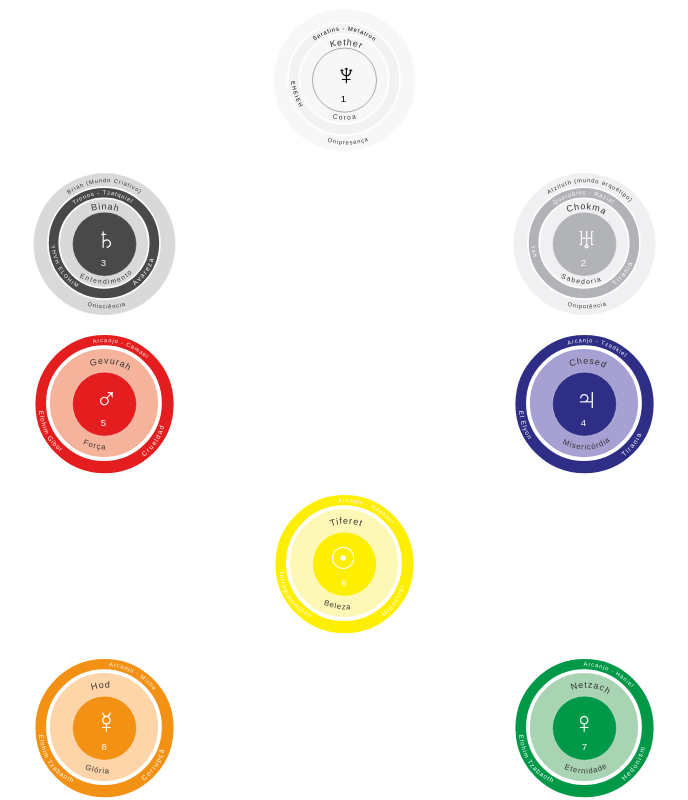
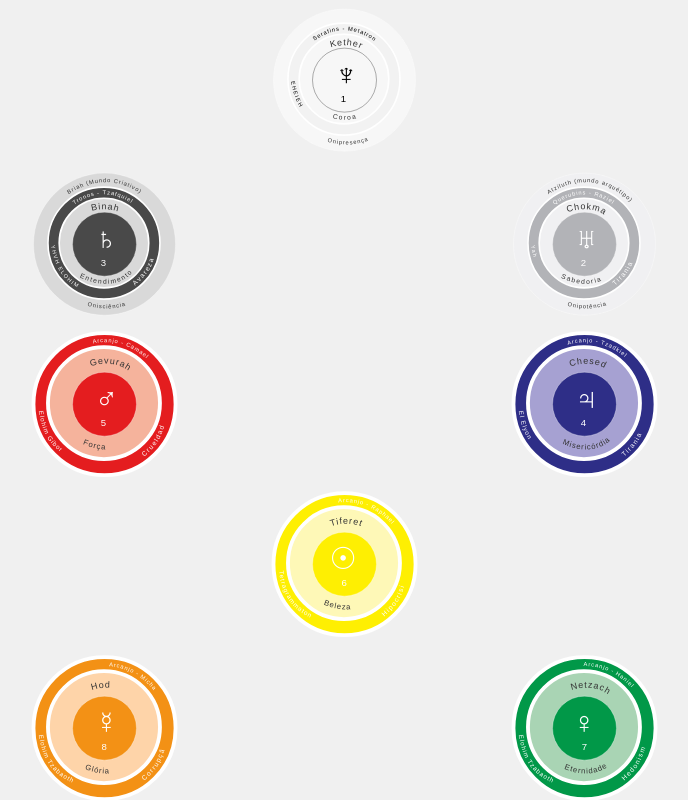
Before and after one commit to mrviniciux/interactive-kaballah, a React (Create React App) app: page / in a window 1280 px wide. Shown: the top 800 px of the page, without its empty margins (296-984 px from the left). Built offline with nearby package versions, Linux system fonts and the light colour scheme.

Commit message:
feat(draggable): created draggable area

```diff
--- a/src/app/App.module.scss
+++ b/src/app/App.module.scss
@@ -12,18 +12,18 @@
   min-width: 1006px;
 }
 
-.App > .kether,
-.App > .malkuth {
+.App .kether,
+.App .malkuth {
   width: 100%;
 }
 
-.App > .malkuth {
+.App .malkuth {
   padding-top: 8rem;
 }
 
-.App > .binah-chokma,
-.App > .gevura-chesed,
-.App > .hod-netzach {
+.App .binah-chokma,
+.App .gevura-chesed,
+.App .hod-netzach {
   display: flex;
   justify-content: space-evenly;
 }
--- a/src/app/App.tsx
+++ b/src/app/App.tsx
@@ -1,3 +1,4 @@
+import { useRef, useState } from 'react';
 import Sephirot, { BiggerSephirot } from '../components/Sephirot';
 import PageUnderConstruction from '../components/UnderConstruction/UnderConstruction';
 import {
@@ -13,10 +14,166 @@ import {
   yesod,
 } from './sephirots.mock';
 
-const App = () => (
+const App = () => {
+  const containerRef = useRef<HTMLDivElement>(null);
+  const contentRef = useRef<HTMLDivElement>(null);
+
+  const [isDragging, setIsDragging] = useState<boolean>(false);
+  const [startPos, setStartPos] = useState<{ x: number; y: number }>({
+    x: 0,
+    y: 0,
+  });
+  const [offset, setOffset] = useState<{ x: number; y: number }>({
+    x: 0,
+    y: 0,
+  });
+  const [scale, setScale] = useState<number>(1);
+
+  // Para o gesto de pinça (zoom) no mobile
+  const [initialPinchDistance, setInitialPinchDistance] = useState<number>(0);
+  const [initialScale, setInitialScale] = useState<number>(1);
+
+  // Função para calcular a distância entre dois pontos no toque
+  const getDistance = (touch1: Touch, touch2: Touch) => {
+    const dx = touch2.clientX - touch1.clientX;
+    const dy = touch2.clientY - touch1.clientY;
+    return Math.sqrt(dx * dx + dy * dy);
+  };
+
+  // Função para iniciar o arrasto (Mouse ou Toque)
+  const handlePointerDown = (
+    e: React.MouseEvent<HTMLElement> | React.TouchEvent<HTMLElement>
+  ) => {
+    // Verificar o tipo de evento
+    if (e.type === 'mousedown' || e.type === 'touchstart') {
+      const touchEvent = e as React.TouchEvent<HTMLElement>;
+      const mouseEvent = e as React.MouseEvent<HTMLElement>;
+
+      // Verificar se é um toque ou mouse
+      const touch =
+        'touches' in e
+          ? touchEvent.touches[0]
+          : { clientX: mouseEvent.clientX, clientY: mouseEvent.clientY };
+
+      setIsDragging(true);
+      setStartPos({ x: touch.clientX - offset.x, y: touch.clientY - offset.y });
+
+      if (containerRef.current) containerRef.current.style.cursor = 'grabbing';
+    }
+  };
+
+  // Função para arrastar (Mouse ou Toque)
+  const handlePointerMove = (
+    e: React.MouseEvent<HTMLElement> | React.TouchEvent<HTMLElement>
+  ) => {
+    if (isDragging) {
+      const mouseEvent = e as React.MouseEvent<HTMLElement>;
+
+      // Verificar se é um toque ou mouse
+      let touch: { clientX: number; clientY: number } = {
+        clientX: mouseEvent.clientX,
+        clientY: mouseEvent.clientY,
+      };
+
+      if ('touches' in e && e.touches.length > 0) {
+        touch = e.touches[0];
+      }
+
+      setOffset({
+        x: touch.clientX - startPos.x,
+        y: touch.clientY - startPos.y,
+      });
+    }
+  };
+
+  // Função para terminar o arrasto (Mouse ou Toque)
+  const handlePointerUp = () => {
+    setIsDragging(false);
+    if (containerRef.current) containerRef.current.style.cursor = 'grab';
+  };
+
+  // Função de zoom com a roda do mouse (para desktop) ou gesto de pinça (para mobile)
+  const handleWheelOrPinch = (
+    e: React.WheelEvent<HTMLElement> | React.TouchEvent<HTMLElement>
+  ) => {
+    e.preventDefault();
+
+    // Para o zoom com a roda do mouse
+    if (e.type === 'wheel') {
+      const delta =
+        (e as React.WheelEvent<HTMLElement>).deltaY > 0 ? -0.1 : 0.1;
+      setScale((prevScale) => Math.min(Math.max(0.5, prevScale + delta), 3));
+    }
+
+    // Para o zoom com o gesto de pinça
+    if (e.type === 'touchmove' && 'touches' in e && e.touches.length === 2) {
+      const dist = getDistance(e.touches[0] as Touch, e.touches[1] as Touch);
+      if (initialPinchDistance === 0) {
+        setInitialPinchDistance(dist);
+      } else {
+        const scaleChange = dist / initialPinchDistance;
+        setScale((prevScale) =>
+          Math.min(Math.max(0.5, initialScale * scaleChange), 3)
+        );
+      }
+    }
+  };
+
+  const handleTouchStart = (e: React.TouchEvent<HTMLElement>) => {
+    if (e.touches.length === 2) {
+      const touch1 = e.touches[0] as Touch;
+      const touch2 = e.touches[1] as Touch;
+      setInitialPinchDistance(getDistance(touch1, touch2));
+      setInitialScale(scale);
+    }
+  };
+
+  const handleTouchEnd = () => {
+    setInitialPinchDistance(0);
+    setInitialScale(scale);
+  };
+
+  // Estilos inline
+  const contentStyle = {
+    transform: `translate(${offset.x}px, ${offset.y}px) scale(${scale})`,
+    transformOrigin: 'center',
+  };
+
+  return (
     <>
       <PageUnderConstruction />
-    <section className="App">
+      <section
+        className="App"
+        ref={containerRef}
+        style={{
+          width: '100vw',
+          height: '100vh',
+          overflow: 'hidden',
+          position: 'relative',
+          cursor: 'grab',
+          backgroundColor: '#f0f0f0',
+        }}
+        onMouseDown={handlePointerDown}
+        onMouseMove={handlePointerMove}
+        onMouseUp={handlePointerUp}
+        onMouseLeave={handlePointerUp}
+        onWheel={handleWheelOrPinch}
+        onTouchStart={(e) => {
+          handlePointerDown(e);
+          handleTouchStart(e);
+        }}
+        onTouchMove={(e) => {
+          handlePointerMove(e);
+          handleWheelOrPinch(e);
+        }}
+        onTouchEnd={handleTouchEnd}
+      >
+        <div
+          ref={contentRef}
+          style={{
+            ...contentStyle,
+          }}
+        >
           <div className="kether">
             <BiggerSephirot {...kether} />
           </div>
@@ -46,8 +203,10 @@ const App = () => (
           <div className="malkuth">
             <BiggerSephirot {...malkuth} />
           </div>
+        </div>
       </section>
     </>
   );
+};
 
 export default App;
```
Lines whose indentation alone changed are shown as unchanged.
